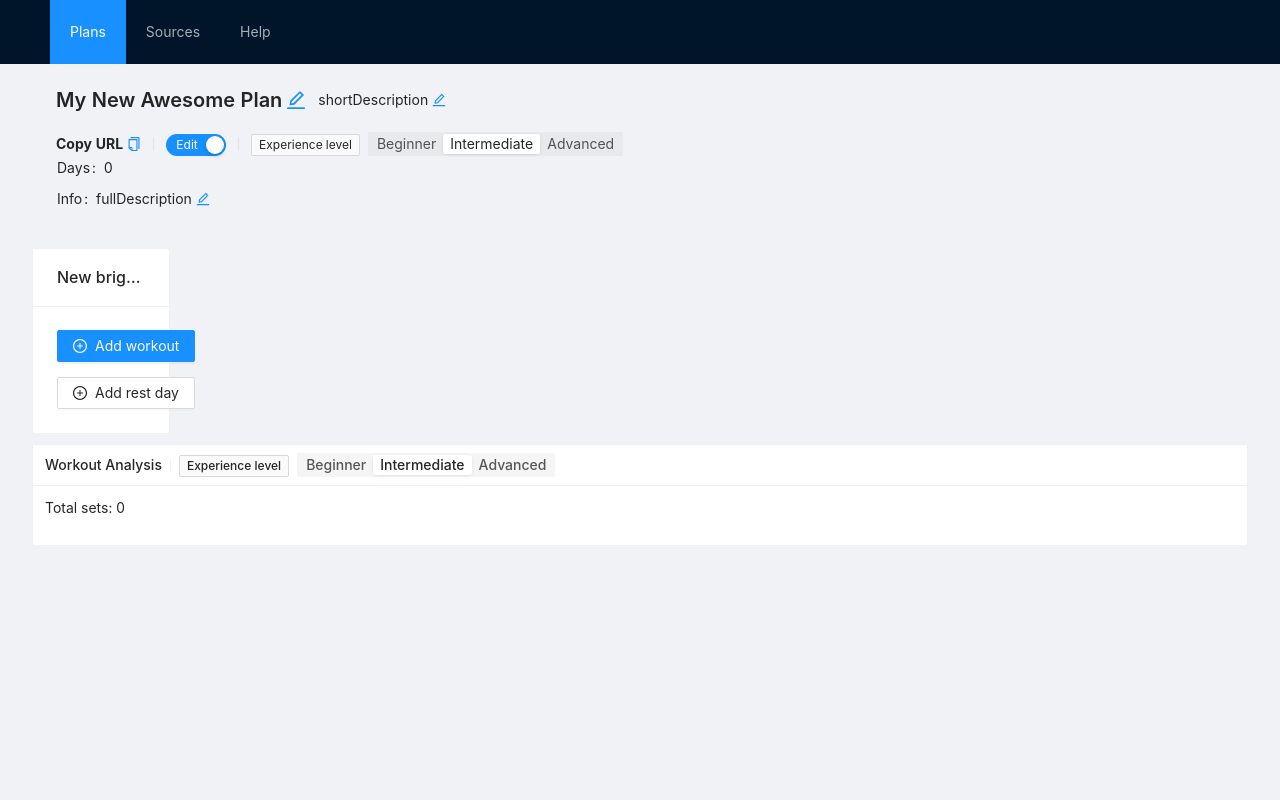
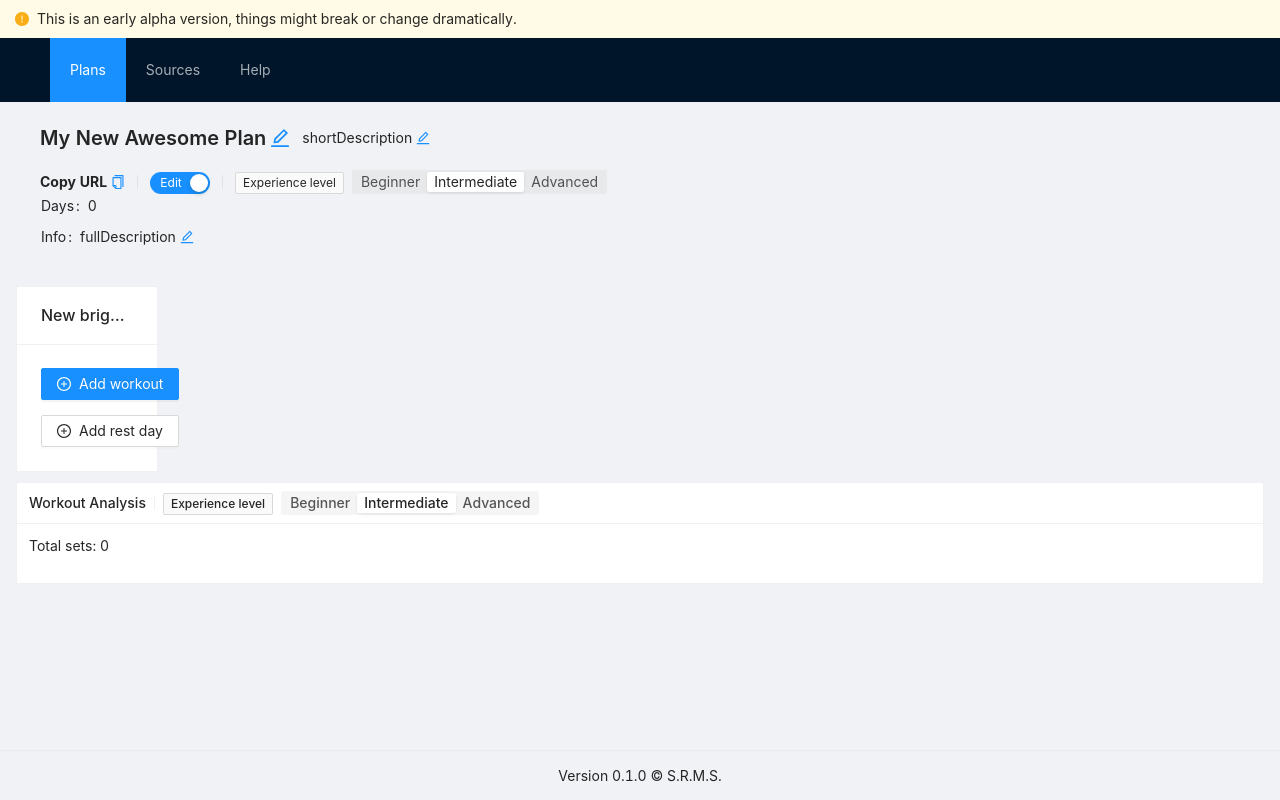
Before and after one commit to treble-snake/workout-plan-analyzer, a Next.js app: page / in a window 1280 px wide. Shown: the top 800 px of the page. Built offline with nearby package versions, Linux system fonts and the light colour scheme.

Commit message:
chore: improve layout

```diff
--- a/components/layout/MainLayout.module.css
+++ b/components/layout/MainLayout.module.css
@@ -1,28 +1,18 @@
 .container {
-  padding: 0 2rem;
+  min-height: 100vh;
 }
 
 .main {
-  min-height: 100vh;
+  padding: 0 1rem;
 }
 
 .footer {
+  margin-top: 1rem;
+  max-height: 50px;
   display: flex;
   flex: 1;
-  padding: 2rem 0;
+  padding: 1rem 0;
   border-top: 1px solid #eaeaea;
   justify-content: center;
   align-items: center;
 }
-
-.footer a {
-  display: flex;
-  justify-content: center;
-  align-items: center;
-  flex-grow: 1;
-}
-
-.logo {
-  height: 1em;
-  margin-left: 0.5rem;
-}
--- a/components/layout/MainLayout.tsx
+++ b/components/layout/MainLayout.tsx
@@ -1,8 +1,9 @@
-import {Layout, Menu} from 'antd';
+import {Alert, Layout, Menu} from 'antd';
 import Head from 'next/head';
 import Link from 'next/link';
 import {useRouter} from 'next/router';
 import styles from './MainLayout.module.css';
+import pj from '../../package.json';
 
 export const MainLayout = ({children}: any) => {
   const router = useRouter();
@@ -13,29 +14,33 @@ export const MainLayout = ({children}: any) => {
       {/*<meta name="description" content="" />*/}
       {/*<link rel="icon" href="/favicon.ico" />*/}
     </Head>
-    <Layout>
+    <Layout className={styles.container}>
+      <Alert type={'warning'}
+             banner
+             message={'This is an early alpha version, things might break or change dramatically.'} />
       <Layout.Header>
-        <Menu theme="dark" mode="horizontal" selectedKeys={[router.asPath]}>
-          <Menu.Item key="/">
-            <Link href={'/'}>Plans</Link>
-          </Menu.Item>
-          <Menu.Item key="/sources">
-            <Link href={'/sources'}>Sources</Link>
-          </Menu.Item>
-          <Menu.Item key="/help">
-            <Link href={'/help'}>Help</Link>
-          </Menu.Item>
-        </Menu>
+        <Menu theme="dark" mode="horizontal" selectedKeys={[router.asPath]}
+              items={[
+                {
+                  label: <Link href={'/'}>Plans</Link>,
+                  key: '/'
+                }, {
+                  label: <Link href={'/sources'}>Sources</Link>,
+                  key: '/sources'
+                }, {
+                  label: <Link href={'/help'}>Help</Link>,
+                  key: '/help'
+                },
+              ]}
+        />
       </Layout.Header>
       <Layout.Content>
-        <div className={styles.container}>
-          <main className={styles.main}>
-            {children}
-          </main>
-        </div>
+        <main className={styles.main}>
+          {children}
+        </main>
       </Layout.Content>
       <Layout.Footer className={styles.footer}>
-        v{process.env.npm_package_version}
+        Version {pj.version} &copy; S.R.M.S.
       </Layout.Footer>
     </Layout>
   </>;
--- a/package.json
+++ b/package.json
@@ -3,9 +3,9 @@
   "version": "0.1.0",
   "private": true,
   "scripts": {
-    "dev": "next dev",
-    "build": "next build",
-    "start": "next start",
+    "dev": "REACT_APP_VERSION=$npm_package_version next dev",
+    "build": "REACT_APP_VERSION=$npm_package_version next build",
+    "start": "REACT_APP_VERSION=$npm_package_version next start",
     "lint": "next lint"
   },
   "dependencies": {
```
